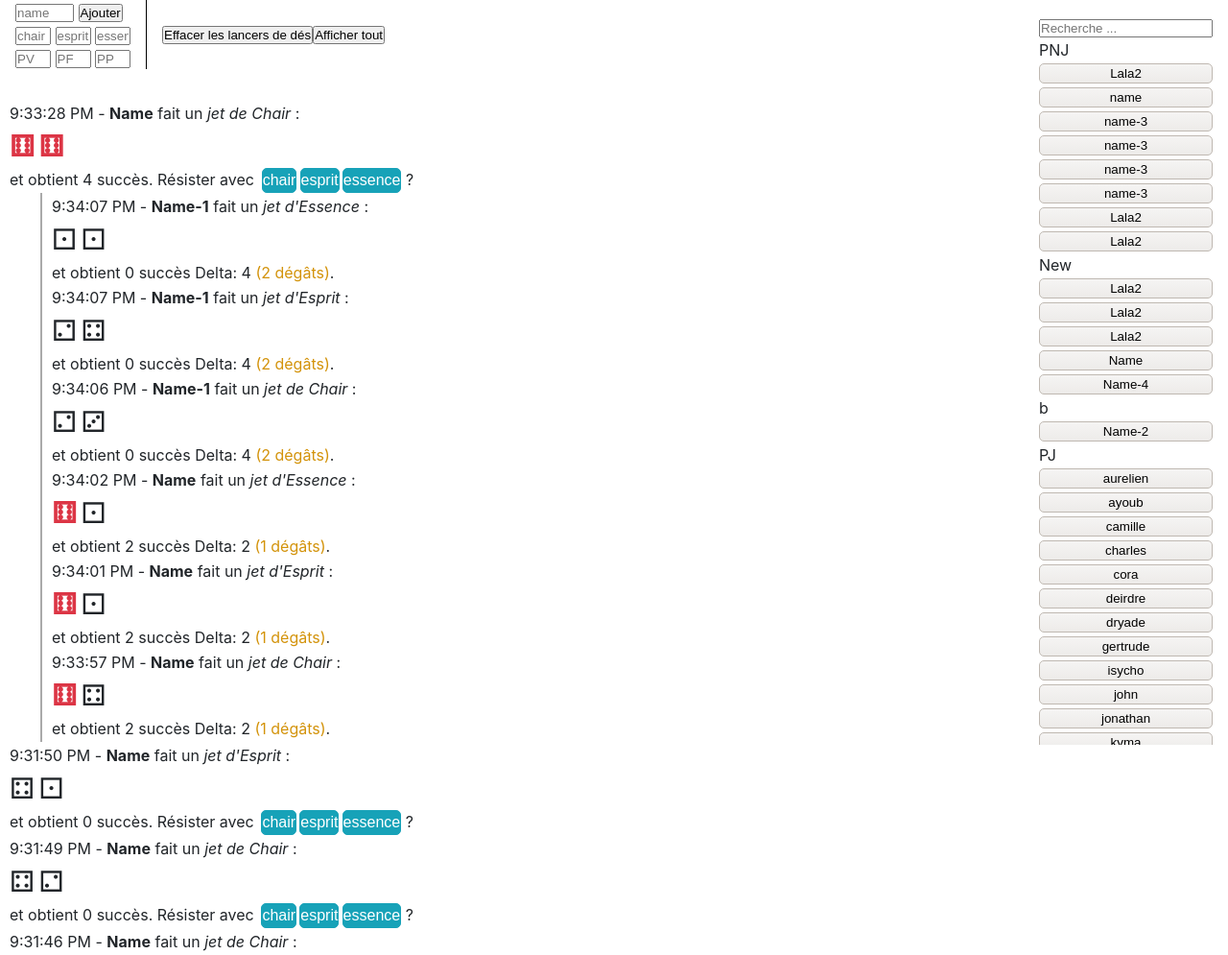
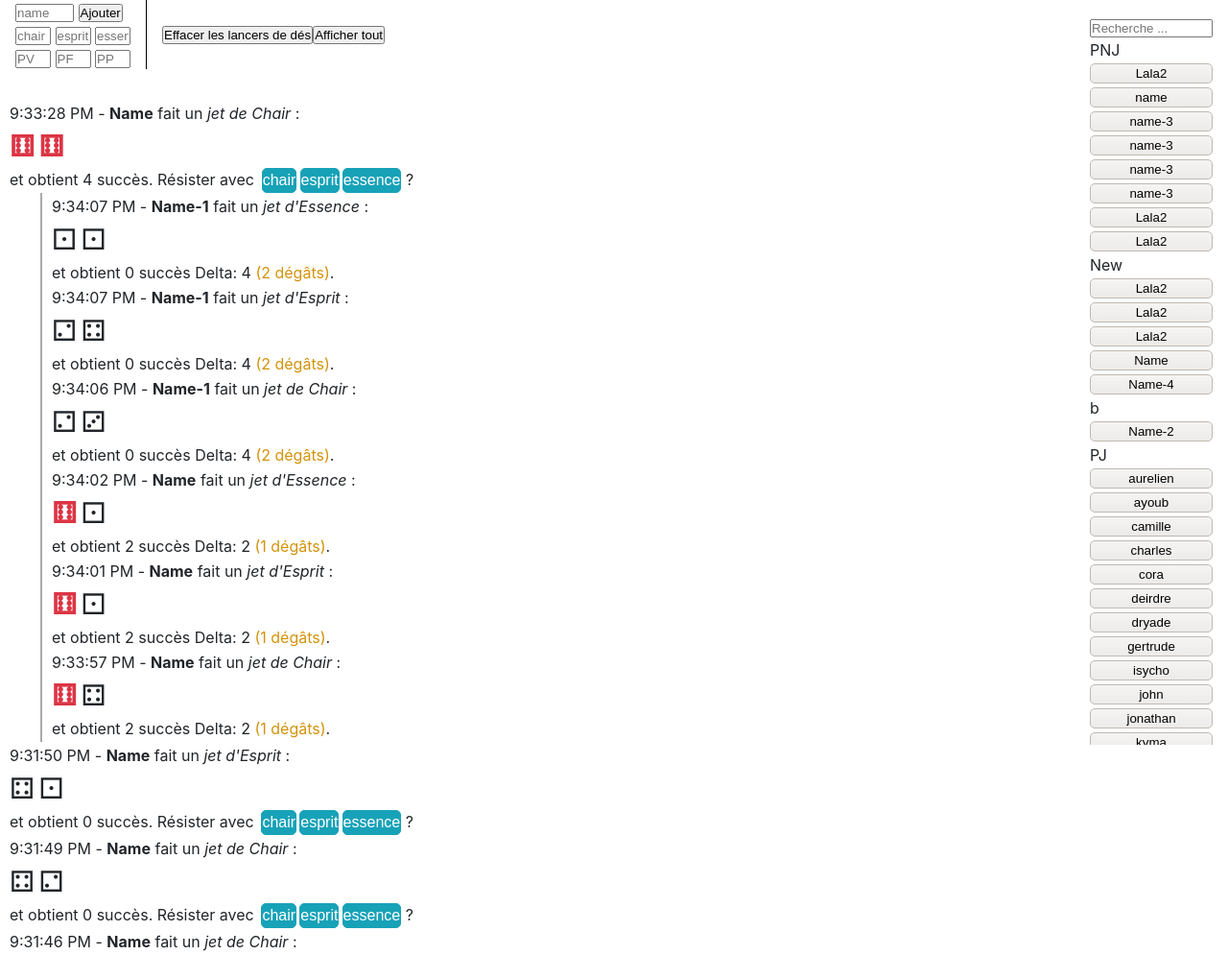
Before and after one commit to ValerianGuivarch/L7R, a Django app: page /mj_interdit_aux_joueurs/ in a window 1280 px wide. Shown: the top 995 px of the page at 96% size. Run offline with Django 3.2, Linux system fonts and the light colour scheme; data comes from the database, SQL or seed files in the repository.

Commit message:
better style for char menu

```diff
--- a/applsr/static/applsr/css/lsr.css
+++ b/applsr/static/applsr/css/lsr.css
@@ -24,6 +24,10 @@ body.pc-page {
   max-width: 600px;
   margin-left: auto;
   margin-right: auto;
+}
+
+.left {
+  margin-right: 10em;
 }
 
 .lux input[type=text], .umbra input[type=text], .secunda input[type=text] {
@@ -293,9 +297,10 @@ body.compact .name > *, body.compact .title > *, body.compact .level > *, body.c
 }
 
 .db-char-menu {
-  float: right;
+  position: fixed;
+  right: 0;
   padding: 1rem;
-  min-width: 10em;
+  width: 10em;
   height: calc(100vh - 2em);
 }
 .db-char-menu input {
--- a/applsr/static/applsr/css/lsr.scss
+++ b/applsr/static/applsr/css/lsr.scss
@@ -5,6 +5,8 @@ $blue-info-light: #67c2d0;
 $red-danger: #dc3545;
 $green-success: #28a745;
 $orange-warning: #d3930b;
+
+$db-char-menu-width: 10em;
 
 
 * {
@@ -34,6 +36,10 @@ body.pc-page {
   max-width: 600px;
   margin-left: auto;
   margin-right: auto;
+}
+
+.left {
+  margin-right: $db-char-menu-width;
 }
 
 // Super generic styles
@@ -405,9 +411,10 @@ body.pc-page {
 }
 
 .db-char-menu {
-  float: right;
+  position: fixed;
+  right: 0;
   padding: 1rem;
-  min-width: 10em;
+  width: $db-char-menu-width;
   height: calc(100vh - 2em);
   input {
     width: 100%;
@@ -429,7 +436,7 @@ body.pc-page {
       background: #faf9f8;
     }
     button.disabled::before {
-      content: "\2192";
+      content: "\2192 ";
     }
   }
   .content {
```
